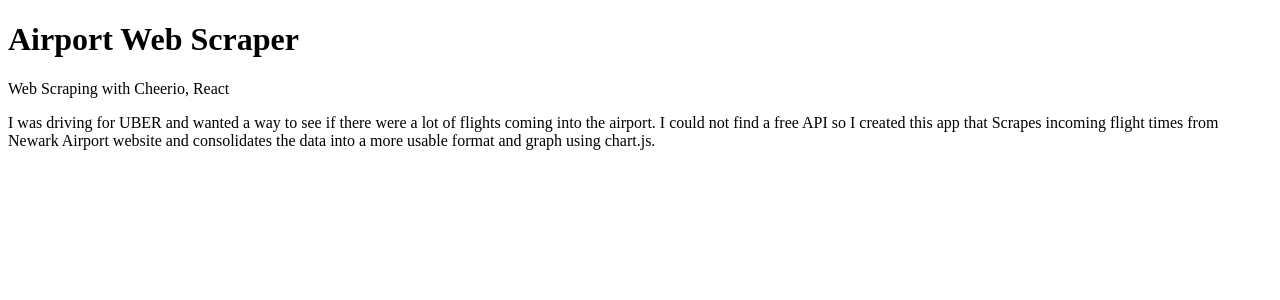
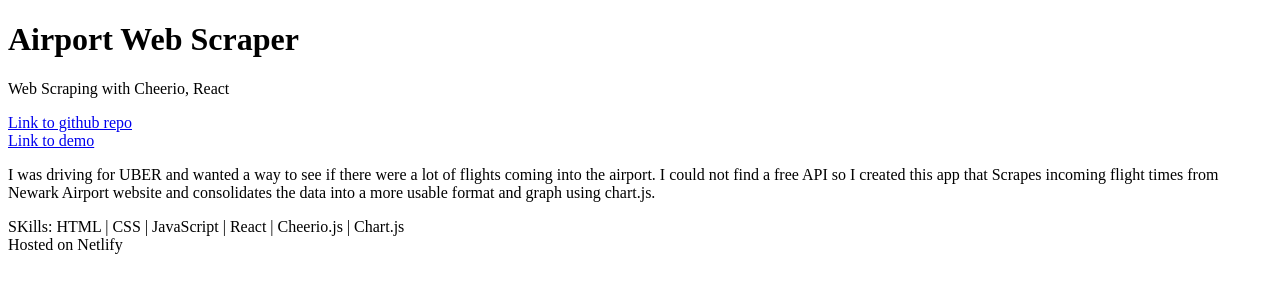
Before and after one commit to bushbass/new-blog-portfolio-next, a Next.js app: page /projects/airport-scraper in a window 1280 px wide. Shown: the top 300 px of the page. Built offline with nearby package versions, Linux system fonts and the light colour scheme.

Commit message:
added fields to individual projects pages

```diff
--- a/components/ProjectCard.jsx
+++ b/components/ProjectCard.jsx
@@ -1,6 +1,6 @@
 import Link from 'next/link'
 import styles from '../styles/Home.module.css'
-function BlogCard({ post }) {
+function ProjectCard({ post }) {
   return (
     <Link href={`/projects/${post.projectName}`}>
       <a className={styles.card}>
@@ -11,4 +11,4 @@ function BlogCard({ post }) {
   )
 }
 
-export default BlogCard
+export default ProjectCard
--- a/pages/projects/[projectName].jsx
+++ b/pages/projects/[projectName].jsx
@@ -16,9 +16,17 @@ function ProjectPage({
       <div className='main '>
         <h1 className='title blog-title'>{title}</h1>
         <p>{appType}</p>
-        <div
-          className='blog-content skills'
-          dangerouslySetInnerHTML={{ __html: marked(content) }}></div>
+        <div className='blog-content skills'>
+          <div>
+            <a href={repo}>Link to github repo</a>
+          </div>
+          <div>
+            <a href={demo}>Link to demo</a>
+          </div>
+          <div dangerouslySetInnerHTML={{ __html: marked(content) }}></div>
+          <div>SKills: {skills}</div>
+          <div>Hosted on {hosting}</div>
+        </div>
       </div>
     </div>
   )
```
